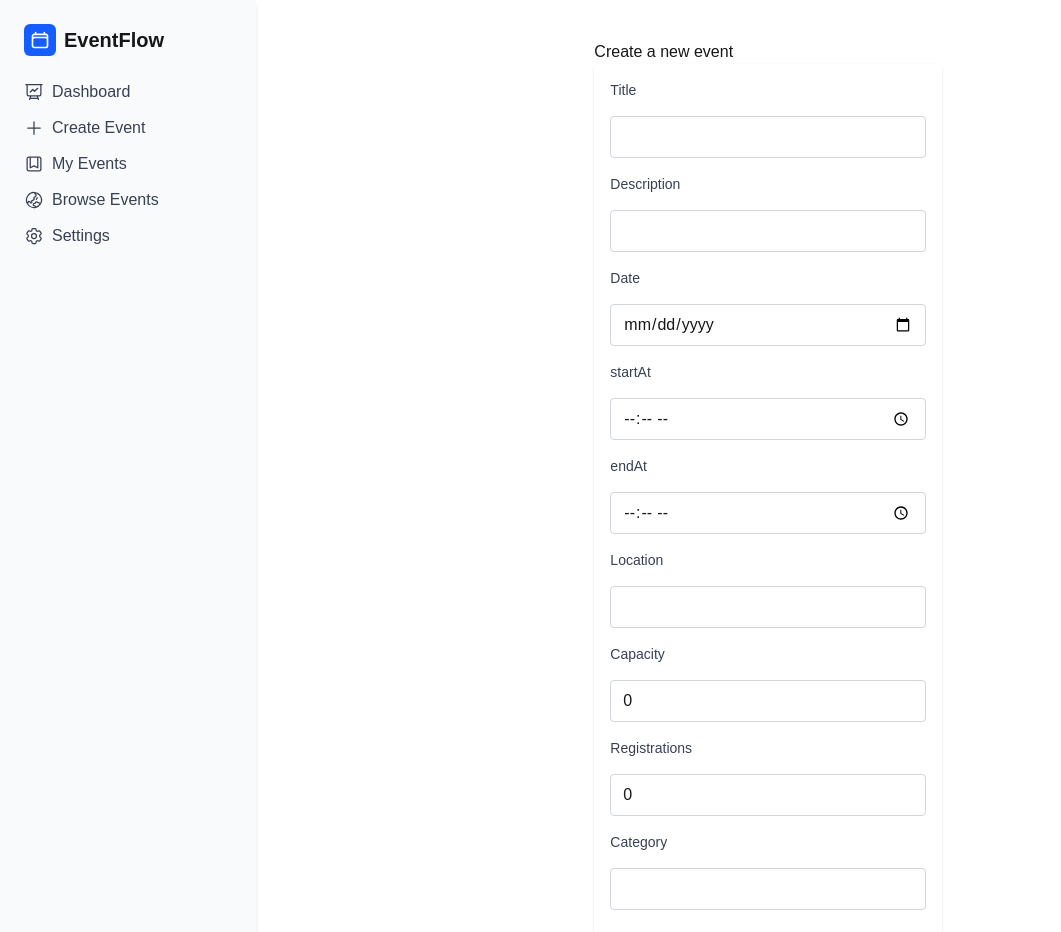
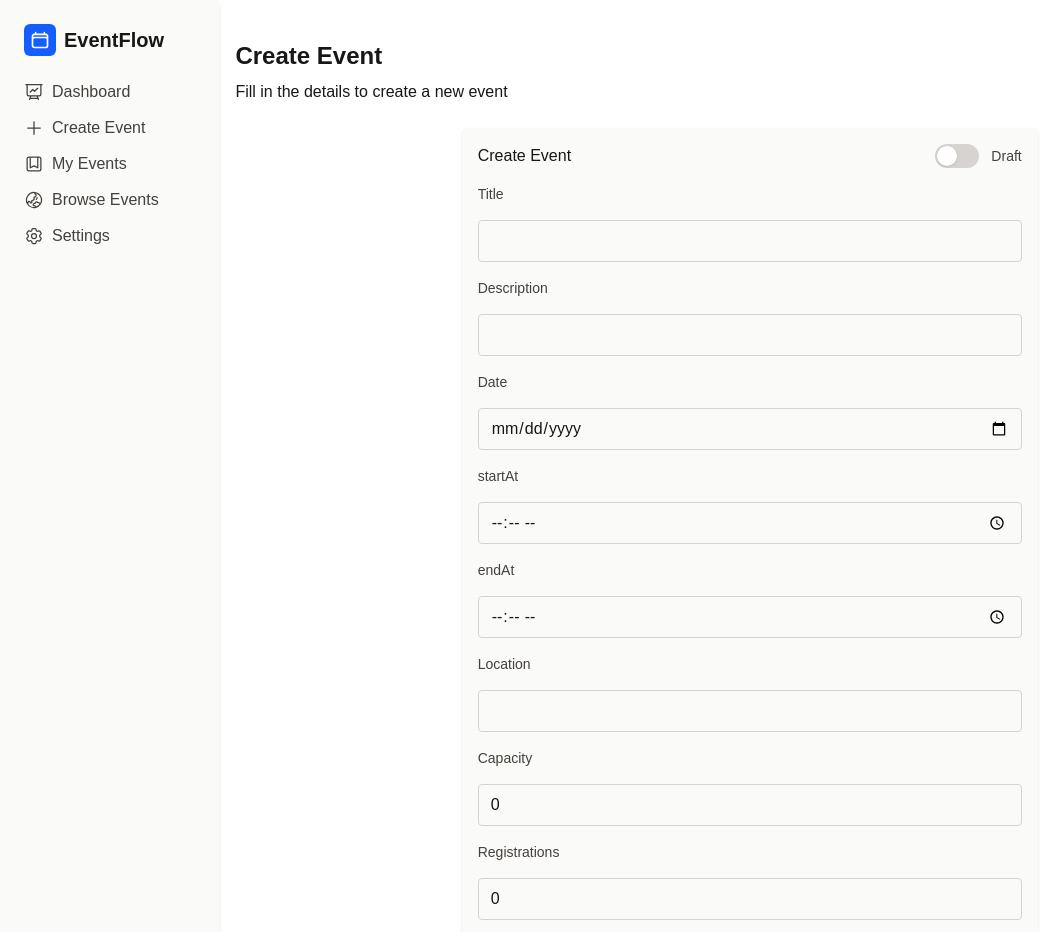
Before and after one commit to ka1130/Happenly, a Next.js app: page /events/new in a window 1280 px wide. Shown: the top 932 px of the page, without its empty margins (0-1061 px from the left). Built offline with nearby package versions, Linux system fonts and the light colour scheme.

Commit message:
Update styles for create event form

```diff
--- a/app/events/new/page.tsx
+++ b/app/events/new/page.tsx
@@ -83,61 +83,78 @@ export default function NewEventPage() {
   };
 
   return (
-    <>
-      <h1>Create a new event</h1>
+    <div className="w-full">
+      <h3 className="mb-2 text-2xl font-semibold">Create Event</h3>
+      <p className="mb-6">Fill in the details to create a new event</p>
       <form
         onSubmit={handleSubmit}
-        className="mx-auto max-w-4xl space-y-4 rounded bg-white p-4 shadow"
+        className="mx-auto max-w-xl space-y-4 rounded-md border-stone-100 bg-stone-50 p-4 shadow"
       >
-        <label className="block text-sm font-medium text-gray-700">Title</label>
+        <div className="flex justify-between">
+          <h6>Create Event</h6>
+          <label className="inline-flex cursor-pointer items-center gap-3">
+            <input type="checkbox" className="peer sr-only" />
+
+            <div className="relative h-6 w-11 rounded-full bg-stone-300 transition-colors peer-checked:bg-blue-500">
+              <div className="absolute top-0.5 left-0.5 h-5 w-5 rounded-full bg-white shadow transition-transform duration-200 ease-in-out peer-checked:translate-x-5" />
+            </div>
+
+            <span className="text-sm font-medium text-stone-700">Draft</span>
+          </label>
+        </div>
+        <label className="block text-sm font-medium text-stone-700">
+          Title
+        </label>
         <input
           type="text"
           value={form.title}
           onChange={(e) => setForm({ ...form, title: e.target.value })}
-          className="mt-1 block w-full rounded border border-gray-300 px-3 py-2 focus:ring-2 focus:ring-blue-500 focus:outline-none"
+          className="mt-1 block w-full rounded border border-stone-300 px-3 py-2 focus:ring-2 focus:ring-blue-500 focus:outline-none"
         />
-        <label className="block text-sm font-medium text-gray-700">
+        <label className="block text-sm font-medium text-stone-700">
           Description
         </label>
         <input
           type="text"
           value={form.description}
           onChange={(e) => setForm({ ...form, description: e.target.value })}
-          className="mt-1 block w-full rounded border border-gray-300 px-3 py-2 focus:ring-2 focus:ring-blue-500 focus:outline-none"
+          className="mt-1 block w-full rounded border border-stone-300 px-3 py-2 focus:ring-2 focus:ring-blue-500 focus:outline-none"
         />
-        <label className="block text-sm font-medium text-gray-700">Date</label>
+        <label className="block text-sm font-medium text-stone-700">Date</label>
         <input
           type="date"
           value={form.date}
           onChange={(e) => setForm({ ...form, date: e.target.value })}
-          className="mt-1 block w-full rounded border border-gray-300 px-3 py-2 focus:ring-2 focus:ring-blue-500 focus:outline-none"
+          className="mt-1 block w-full rounded border border-stone-300 px-3 py-2 focus:ring-2 focus:ring-blue-500 focus:outline-none"
         />
-        <label className="block text-sm font-medium text-gray-700">
+        <label className="block text-sm font-medium text-stone-700">
           startAt
         </label>
         <input
           type="time"
           value={form.startAt}
           onChange={(e) => setForm({ ...form, startAt: e.target.value })}
-          className="mt-1 block w-full rounded border border-gray-300 px-3 py-2"
+          className="mt-1 block w-full rounded border border-stone-300 px-3 py-2"
         />
-        <label className="block text-sm font-medium text-gray-700">endAt</label>
+        <label className="block text-sm font-medium text-stone-700">
+          endAt
+        </label>
         <input
           type="time"
           value={form.endAt}
           onChange={(e) => setForm({ ...form, endAt: e.target.value })}
-          className="mt-1 block w-full rounded border border-gray-300 px-3 py-2"
+          className="mt-1 block w-full rounded border border-stone-300 px-3 py-2"
         />
-        <label className="block text-sm font-medium text-gray-700">
+        <label className="block text-sm font-medium text-stone-700">
           Location
         </label>
         <input
           type="text"
           value={form.location}
           onChange={(e) => setForm({ ...form, location: e.target.value })}
-          className="mt-1 block w-full rounded border border-gray-300 px-3 py-2 focus:ring-2 focus:ring-blue-500 focus:outline-none"
+          className="mt-1 block w-full rounded border border-stone-300 px-3 py-2 focus:ring-2 focus:ring-blue-500 focus:outline-none"
         />
-        <label className="block text-sm font-medium text-gray-700">
+        <label className="block text-sm font-medium text-stone-700">
           Capacity
         </label>
         <input
@@ -146,9 +163,9 @@ export default function NewEventPage() {
           onChange={(e) =>
             setForm({ ...form, capacity: Number(e.target.value) })
           }
-          className="mt-1 block w-full rounded border border-gray-300 px-3 py-2 focus:ring-2 focus:ring-blue-500 focus:outline-none"
+          className="mt-1 block w-full rounded border border-stone-300 px-3 py-2 focus:ring-2 focus:ring-blue-500 focus:outline-none"
         />
-        <label className="block text-sm font-medium text-gray-700">
+        <label className="block text-sm font-medium text-stone-700">
           Registrations
         </label>
         <input
@@ -157,34 +174,36 @@ export default function NewEventPage() {
           onChange={(e) =>
             setForm({ ...form, registrations: Number(e.target.value) })
           }
-          className="mt-1 block w-full rounded border border-gray-300 px-3 py-2 focus:ring-2 focus:ring-blue-500 focus:outline-none"
+          className="mt-1 block w-full rounded border border-stone-300 px-3 py-2 focus:ring-2 focus:ring-blue-500 focus:outline-none"
         />
-        <label className="block text-sm font-medium text-gray-700">
+        <label className="block text-sm font-medium text-stone-700">
           Category
         </label>
         <input
           type="text"
           value={form.category}
           onChange={(e) => setForm({ ...form, category: e.target.value })}
-          className="mt-1 block w-full rounded border border-gray-300 px-3 py-2 focus:ring-2 focus:ring-blue-500 focus:outline-none"
+          className="mt-1 block w-full rounded border border-stone-300 px-3 py-2 focus:ring-2 focus:ring-blue-500 focus:outline-none"
         />
-        <label className="mt-2 inline-flex items-center space-x-2 text-sm font-medium text-gray-700">
+        <label className="mt-2 inline-flex items-center space-x-2 text-sm font-medium text-stone-700">
           <input
             type="checkbox"
             checked={form.published}
             onChange={(e) => setForm({ ...form, published: e.target.checked })}
-            className="h-5 w-5 appearance-none rounded border border-gray-300 text-blue-600 checked:border-blue-600 checked:bg-blue-600 focus:ring-2 focus:ring-blue-500"
+            className="h-5 w-5 appearance-none rounded border border-stone-300 text-blue-600 checked:border-blue-600 checked:bg-blue-600 focus:ring-2 focus:ring-blue-500"
           />
           <span>published</span>
         </label>
-        <label className="block text-sm font-medium text-gray-700">Image</label>
+        <label className="block text-sm font-medium text-stone-700">
+          Image
+        </label>
         <input
           type="file"
           accept="image/*"
           onChange={(e) => setFile(e.target.files?.[0] || null)}
         />
         <div className="mt-2">
-          <label className="block text-sm font-medium text-gray-700">
+          <label className="block text-sm font-medium text-stone-700">
             Image
           </label>
           <div
@@ -195,7 +214,7 @@ export default function NewEventPage() {
               }
             }}
             onDragOver={(e) => e.preventDefault()}
-            className="mt-1 flex h-32 w-full cursor-pointer items-center justify-center rounded border-2 border-dashed border-gray-300 bg-gray-50 text-gray-500 transition hover:border-blue-500 hover:bg-blue-50"
+            className="mt-1 flex h-32 w-full cursor-pointer items-center justify-center rounded border-2 border-dashed border-stone-300 bg-stone-50 text-stone-500 transition hover:border-blue-500 hover:bg-blue-50"
             onClick={() => document.getElementById("fileInput")?.click()}
           >
             {file ? file.name : "Drag & drop an image here or click to select"}
@@ -223,12 +242,12 @@ export default function NewEventPage() {
           type="submit"
           disabled={loading}
           className={`mt-2 w-full rounded py-2 text-white transition ${
-            loading ? "bg-gray-400" : "bg-blue-500 hover:bg-blue-600"
+            loading ? "bg-stone-400" : "bg-blue-500 hover:bg-blue-600"
           }`}
         >
           {loading ? "Submitting..." : "Create Event"}
         </button>
       </form>
-    </>
+    </div>
   );
 }
--- a/app/layout.tsx
+++ b/app/layout.tsx
@@ -30,47 +30,47 @@ export default function RootLayout({
     <html lang="en" className={inter.variable}>
       <body className="flex min-h-screen">
         {/* Sidebar */}
-        <aside className="w-64 bg-gray-50 p-6 shadow-md">
+        <aside className="w-64 bg-stone-50 p-6 shadow-md">
           <Link href="/">
             <h2 className="mb-6 flex items-center space-x-2 text-xl font-semibold">
               <span className="flex items-center justify-center rounded-md bg-blue-600 px-1.5 py-1.5">
                 <CalendarIcon className="h-5 w-5 text-white" strokeWidth={2} />
               </span>
-              <span className="hover:text-gray-600">EventFlow</span>
+              <span className="hover:text-stone-600">EventFlow</span>
             </h2>
           </Link>
           <nav className="flex flex-col space-y-3">
             <Link
               href="/dashboard"
-              className="flex items-center space-x-2 text-gray-700 hover:text-blue-600"
+              className="flex items-center space-x-2 text-stone-700 hover:text-blue-600"
             >
               <PresentationChartLineIcon className="h-5 w-5" />
               <span>Dashboard</span>
             </Link>
             <Link
               href="/events/new"
-              className="flex items-center space-x-2 text-gray-700 hover:text-blue-600"
+              className="flex items-center space-x-2 text-stone-700 hover:text-blue-600"
             >
               <PlusIcon className="h-5 w-5" />
               <span>Create Event</span>
             </Link>
             <Link
               href="/events"
-              className="flex items-center space-x-2 text-gray-700 hover:text-blue-600"
+              className="flex items-center space-x-2 text-stone-700 hover:text-blue-600"
             >
               <BookmarkSquareIcon className="h-5 w-5" />
               <span>My Events</span>
             </Link>
             <Link
               href="/events"
-              className="flex items-center space-x-2 text-gray-700 hover:text-blue-600"
+              className="flex items-center space-x-2 text-stone-700 hover:text-blue-600"
             >
               <GlobeAsiaAustraliaIcon className="h-5 w-5" />
               <span>Browse Events</span>
             </Link>
             <Link
               href="/settings"
-              className="flex items-center space-x-2 text-gray-700 hover:text-blue-600"
+              className="flex items-center space-x-2 text-stone-700 hover:text-blue-600"
             >
               <Cog6ToothIcon className="h-5 w-5" />
               <span>Settings</span>
@@ -79,7 +79,7 @@ export default function RootLayout({
         </aside>
 
         {/* Main content */}
-        <main className="mx-auto px-4 pt-10">{children}</main>
+        <main className="w-full max-w-none px-4 pt-10">{children}</main>
       </body>
     </html>
   );
--- a/components/EventCards.tsx
+++ b/components/EventCards.tsx
@@ -8,7 +8,7 @@ type EventCardsProps = {
 export function EventCards({ events }: EventCardsProps) {
   if (events.length === 0) {
     return (
-      <div className="py-12 text-center text-gray-500">No events found.</div>
+      <div className="py-12 text-center text-stone-500">No events found.</div>
     );
   }
 
```
Also changed, not shown: app/events/page.tsx (+7 -7 lines), app/page.tsx (+7 -5 lines), components/EventCard.tsx (+11 -11 lines).
